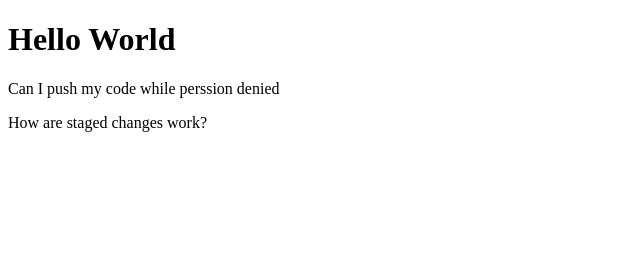
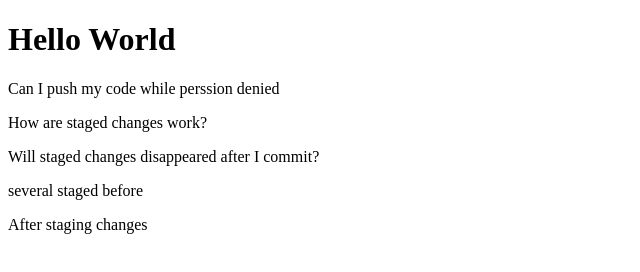
Before and after one commit to FlightOfThought/Hello-World, a plain HTML site: page index.html in a window 1280 px wide. Shown: the whole page, without its empty margins (0-640 px from the left). Drawn offline with Linux system fonts and the light colour scheme.

Commit message:
Just commit all

```diff
--- a/index.html
+++ b/index.html
@@ -10,5 +10,8 @@
     <h1>Hello World</h1>
     <p>Can I push my code while perssion denied</p>
     <p>How are staged changes work?</p>
+    <p>Will staged changes disappeared after I commit?</p>
+    <p>several staged before</p>
+    <p>After staging changes</p>
 </body>
 </html>
```
